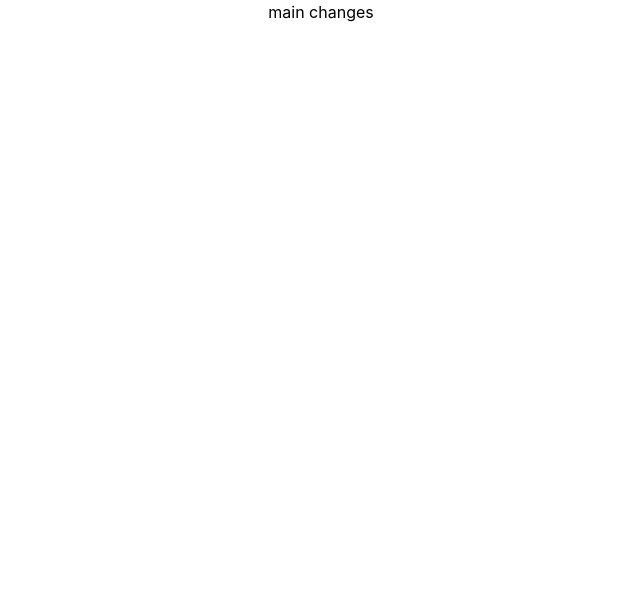
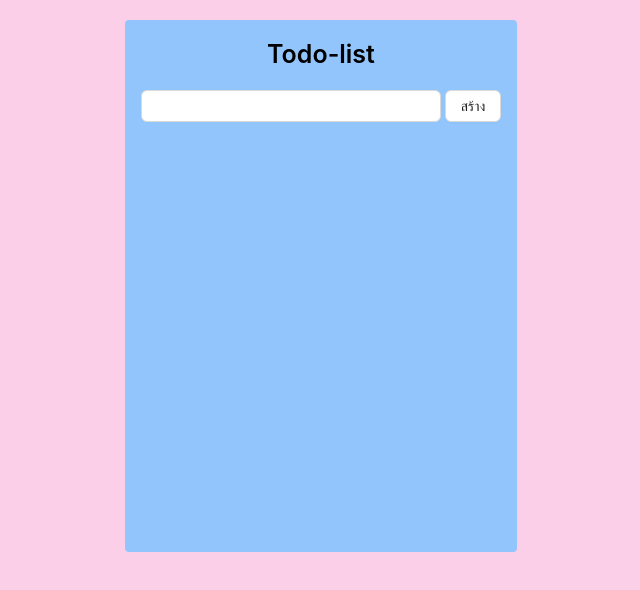
Before and after one commit to isPeang/todolist, a React (Create React App) app: page / in a window 1280 px wide. Shown: the top 590 px of the page, without its empty margins (319-959 px from the left). Built offline with nearby package versions, Linux system fonts and the light colour scheme.

Commit message:
ทำให้ปุ่มอยู่แถวเดียวกัน

```diff
--- a/package.json
+++ b/package.json
@@ -3,9 +3,11 @@
   "version": "0.1.0",
   "private": true,
   "dependencies": {
+    "@ant-design/icons": "^5.3.6",
     "@testing-library/jest-dom": "^5.17.0",
     "@testing-library/react": "^13.4.0",
     "@testing-library/user-event": "^13.5.0",
+    "antd": "^5.16.4",
     "react": "^18.2.0",
     "react-dom": "^18.2.0",
     "react-scripts": "5.0.1",
--- a/src/App.js
+++ b/src/App.js
@@ -1,11 +1,9 @@
-import logo from './logo.svg';
 import './App.css';
+import TodoList from './pages/todoList';
 
 function App() {
   return (
-    <div className="App">
-      <h1>main changes </h1>
-    </div>
+  <TodoList/>
   );
 }
 
--- /dev/null
+++ b/src/components/inputBox.js
@@ -0,0 +1,12 @@
+import { Button, Input } from "antd";
+
+const InputBox = ({ todo, onChange, onSubmit }) => {
+  return (
+    <div className=" mb-2 flex justify-center items-center">
+      <Input value={todo} onChange={onChange} className=" w-[300px] mr-1 " />
+      <Button onClick={onSubmit} >สร้าง</Button>
+    </div>
+  );
+};
+
+export default InputBox;
--- /dev/null
+++ b/src/components/lists.js
@@ -0,0 +1,24 @@
+import { Button} from "antd";
+import {DeleteFilled, EditFilled} from '@ant-design/icons'
+
+const Lists = ({ list, onDelete, onEdit }) => {
+  const style = {
+    background: "#0092ff",
+    padding: "8px 0",
+  };
+  return (
+    <>
+      {list.map((list, index) => (
+        <p key={index} className=" mb-2 flex justify-between">
+          <div className=" mr-3">{list}</div>
+          <div>
+            <Button onClick={() => onEdit(index)} icon={<EditFilled />} className=" mr-2">แก้ไข</Button>
+            <Button onClick={() => onDelete(index)} icon={<DeleteFilled />} className=" bg-red-700 text-white">ลบ</Button>
+          </div>
+        </p>
+      ))}
+    </>
+  );
+};
+
+export default Lists;
--- /dev/null
+++ b/src/pages/todoList.js
@@ -0,0 +1,51 @@
+import { useState } from "react";
+import InputBox from "../components/inputBox";
+import Lists from "../components/lists";
+
+const TodoList = () => {
+  const [todo, setTodo] = useState();
+  const [list, setList] = useState([]);
+  const [edit, setEdit] = useState();
+
+  const onSubmit = () => {
+    if (edit != null) {
+      const newList = list.map((list, index) => {
+        if (edit == index) return todo;
+        return list;
+      });
+      setList(newList);
+      setTodo("");
+      setEdit(null);
+    } else setList([...list, todo]);
+    setTodo("");
+  };
+
+  const onDelete = (index) => {
+    const remove = list.filter((_, i) => i !== index);
+    setList(remove);
+  };
+
+  const onEdit = (index) => {
+    const editValue = list.find((_, i) => i == index);
+    setTodo(editValue);
+    setEdit(index);
+  };
+
+  return (
+    <>
+      <div className="  h-[100vh] w-[100vw] flex justify-center overflow-auto p-5 bg-pink-200">
+        <div className="  bg-blue-300 rounded p-4 h-[70%]">
+          <div className=" flex justify-center text-[25px] mb-4 font-semibold">Todo-list</div>
+          <InputBox
+            todo={todo}
+            onChange={(e) => setTodo(e.target.value)}
+            onSubmit={onSubmit}
+          />
+          <Lists list={list} onDelete={onDelete} onEdit={onEdit} />
+        </div>
+      </div>
+    </>
+  );
+};
+
+export default TodoList;
```
Also changed, not shown: 1 other file (tests, documents, lock files or other folders).
